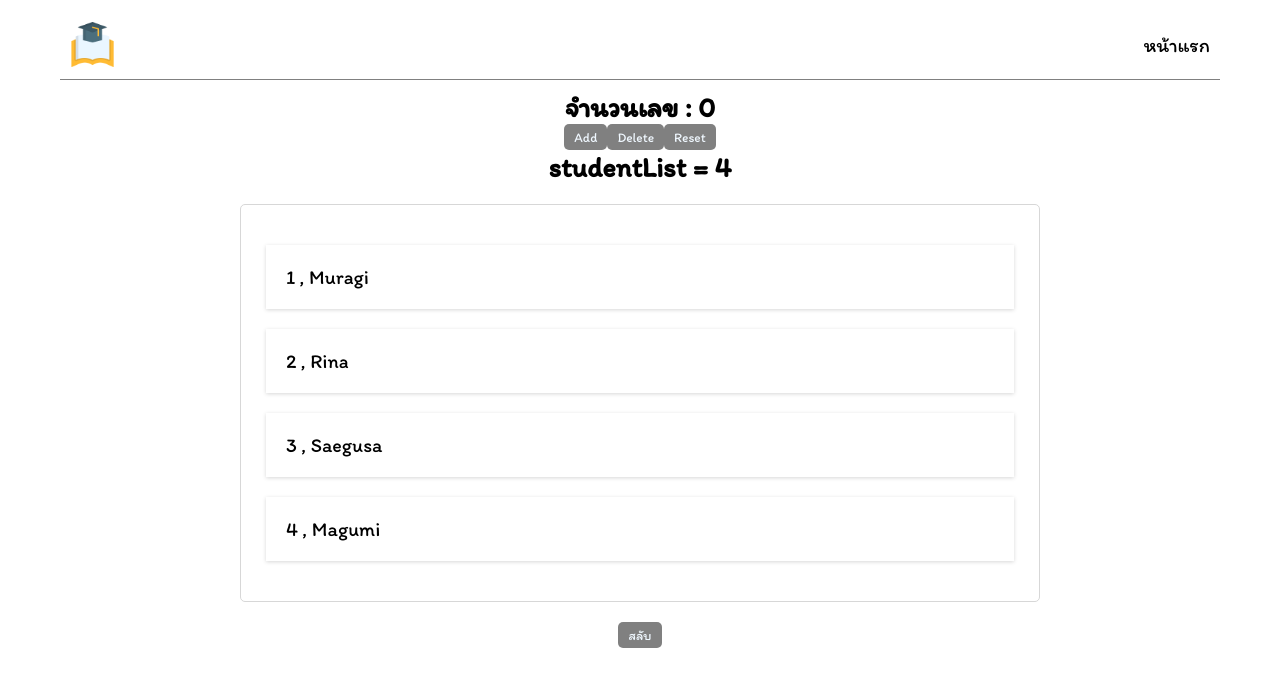
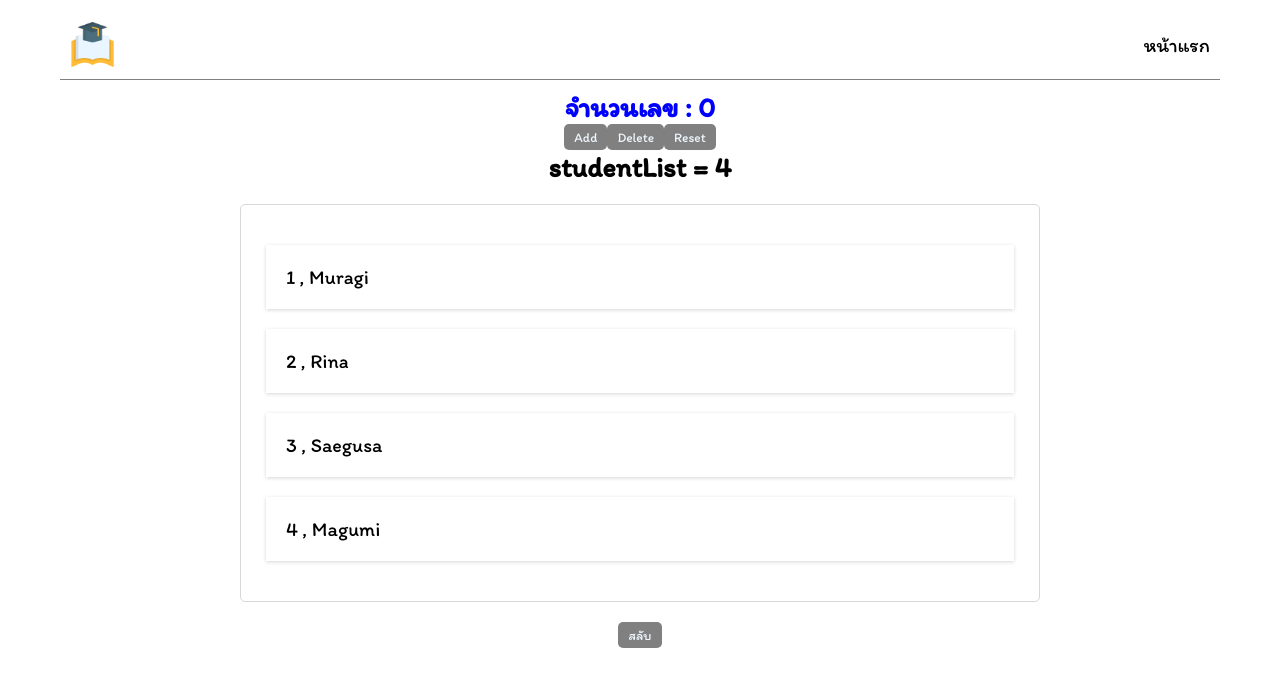
Before and after one commit to Sorawit255/REACT_18, a React (Create React App) app in the folder react-1/: page / in a window 1280 px wide. Shown: the top 686 px of the page. Built offline with nearby package versions, Linux system fonts and the light colour scheme.

Commit message:
inline style

```diff
--- a/react-1/src/component/StudentList.js
+++ b/react-1/src/component/StudentList.js
@@ -17,7 +17,7 @@ export default function StudentList() {
   const [show, setShow] = useState(true);
   return (
     <>
-      <h1>จำนวนเลข : {count}</h1>
+      <h1 style={{color:"Blue"}}>จำนวนเลข : {count}</h1>
       <button onClick={addcount}>Add</button>
       {/* เขียนแบบ Arrow function ()=>...คำสั่ง... */}
       <button onClick={() => setCount(count - 1)}>Delete</button>
```
